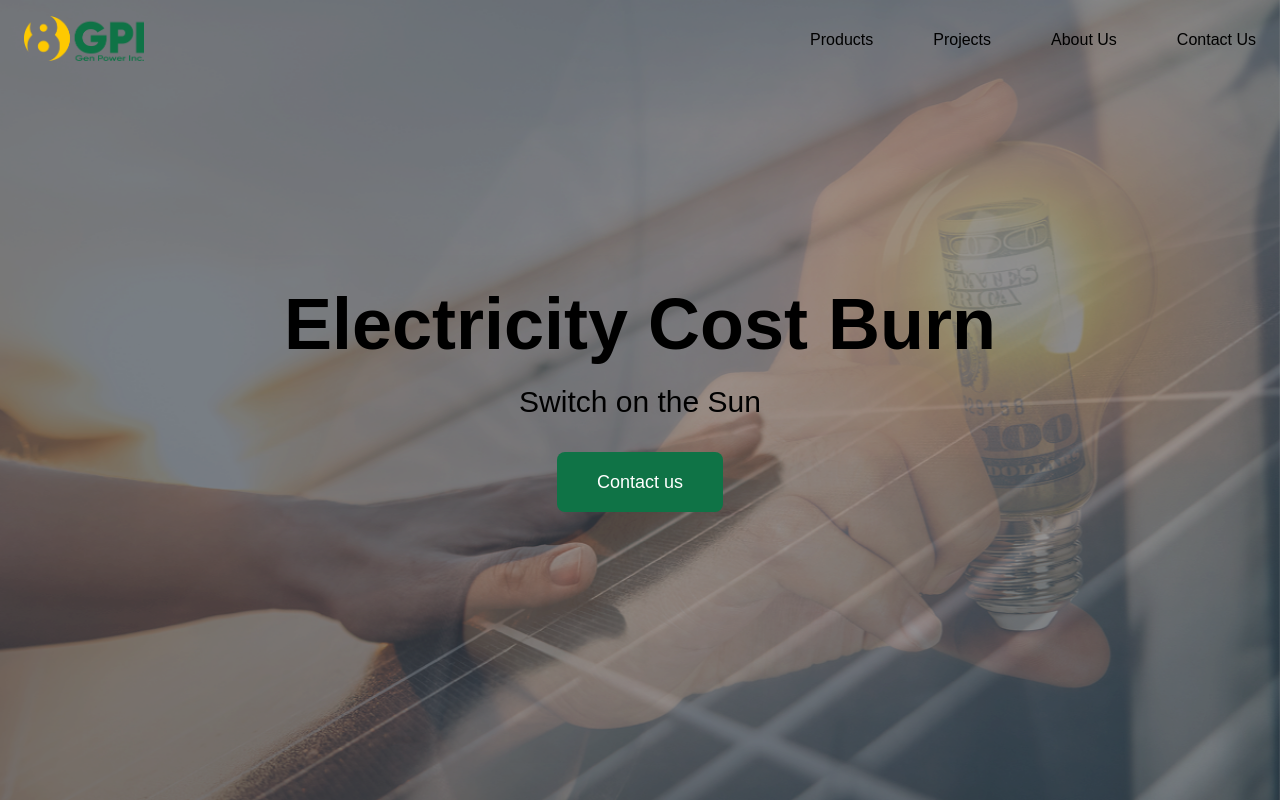
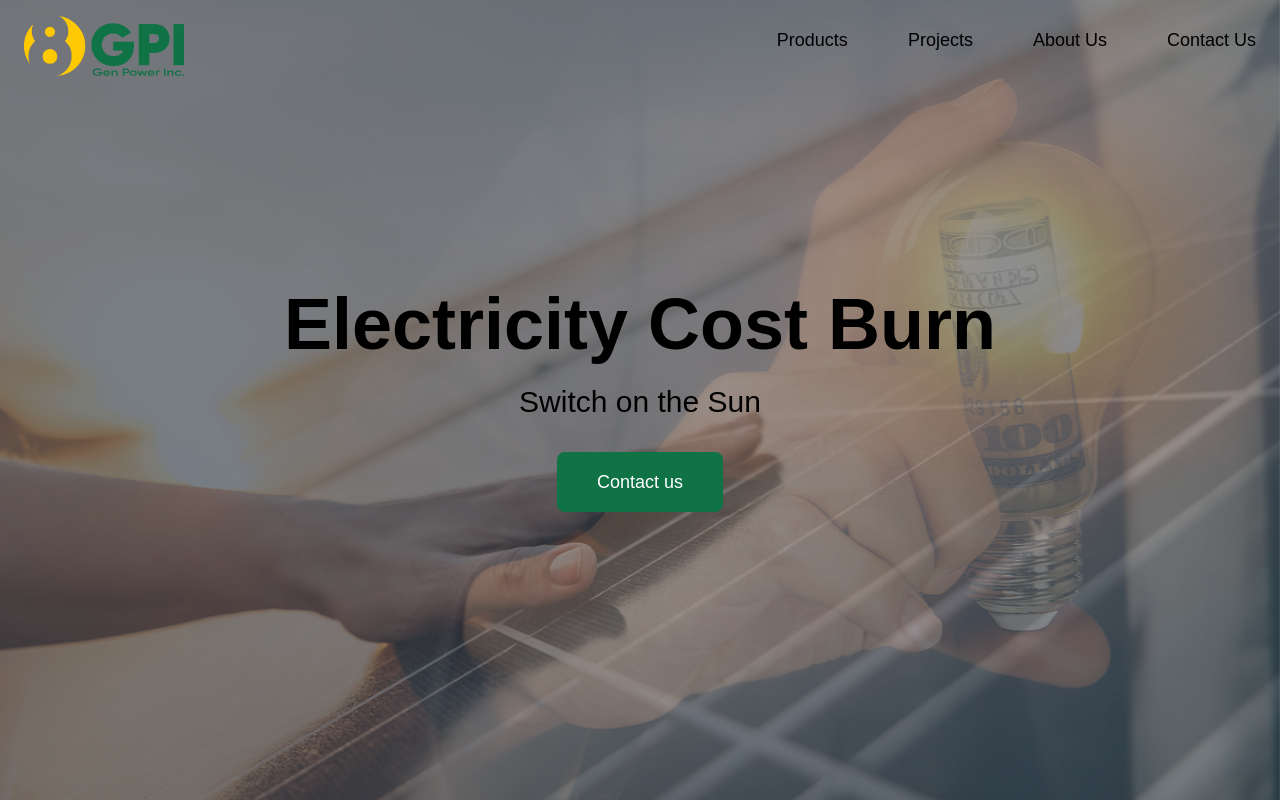
Before and after one commit to KKYuuki/8gpi-website, a Next.js app: page / in a window 1280 px wide. Shown: the top 802 px of the page. Built offline with nearby package versions, Linux system fonts and the light colour scheme.

Commit message:
Cleaned up Navbar

```diff
--- a/src/components/Navbar.tsx
+++ b/src/components/Navbar.tsx
@@ -16,8 +16,8 @@ export default function Navbar() {
             <Image
               src="/images/Logo. cost of solar power Bacolod, solar panel installation Cebu, solar maintenance services Cebu City.png"
               alt="8GPI Logo - Solar Panel Installation Cebu | Cost of Solar Power Bacolod | Solar Maintenance Services Cebu City - facebook.com/8GenPower"
-              width={120}
-              height={50}
+              width={360}
+              height={120}
               className="object-contain object-left"
               priority
             />
@@ -26,16 +26,16 @@ export default function Navbar() {
 
         {/* Desktop Navigation */}
         <div className="hidden md:flex space-x-15">
-          <Link href="/products" className="text-black hover:text-green-600 py-2 font-medium">
+          <Link href="/products" className="text-black hover:text-green-600 py-2 font-medium text-lg">
             Products
           </Link>
-          <Link href="/projects" className="text-black hover:text-green-600 py-2 font-medium">
+          <Link href="/projects" className="text-black hover:text-green-600 py-2 font-medium text-lg">
             Projects
           </Link>
-          <Link href="/about" className="text-black hover:text-green-600 py-2 font-medium">
+          <Link href="/about" className="text-black hover:text-green-600 py-2 font-medium text-lg">
             About Us
           </Link>
-          <Link href="/contact" className="text-black hover:text-green-600 py-2 font-medium">
+          <Link href="/contact" className="text-black hover:text-green-600 py-2 font-medium text-lg">
             Contact Us
           </Link>
         </div>
```
